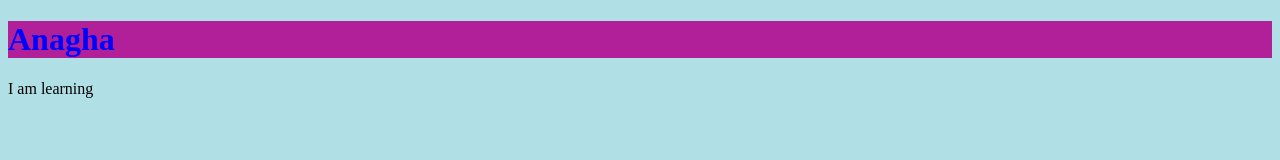
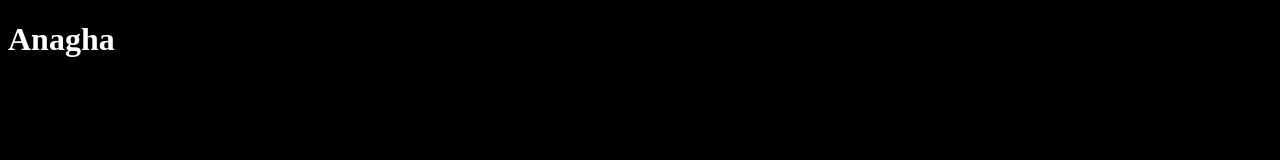
Before and after one commit to Ats146/r1, a plain HTML site: page index.html in a window 1280 px wide. Drawn offline with Linux system fonts and the light colour scheme.

Commit message:
changed colours and removed heading colour

```diff
--- a/index.html
+++ b/index.html
@@ -5,12 +5,12 @@
     <meta name="viewport" content="width=device-width, initial-scale=1.0">
     <title>Portfolio</title>
     <style>
-    body {background-color: powderblue;}
-    h1   {color: blue;}
+    body {background-color: rgb(0, 0, 0);}
+    h1   {color: rgb(255, 255, 255);}
     </style>
 </head>
 <body>
-    <h1 style="background-color:rgb(177, 32, 153);">Anagha</h1>
+    <h1>Anagha</h1>
     <p>I am learning</p>
 
 </body>
```
